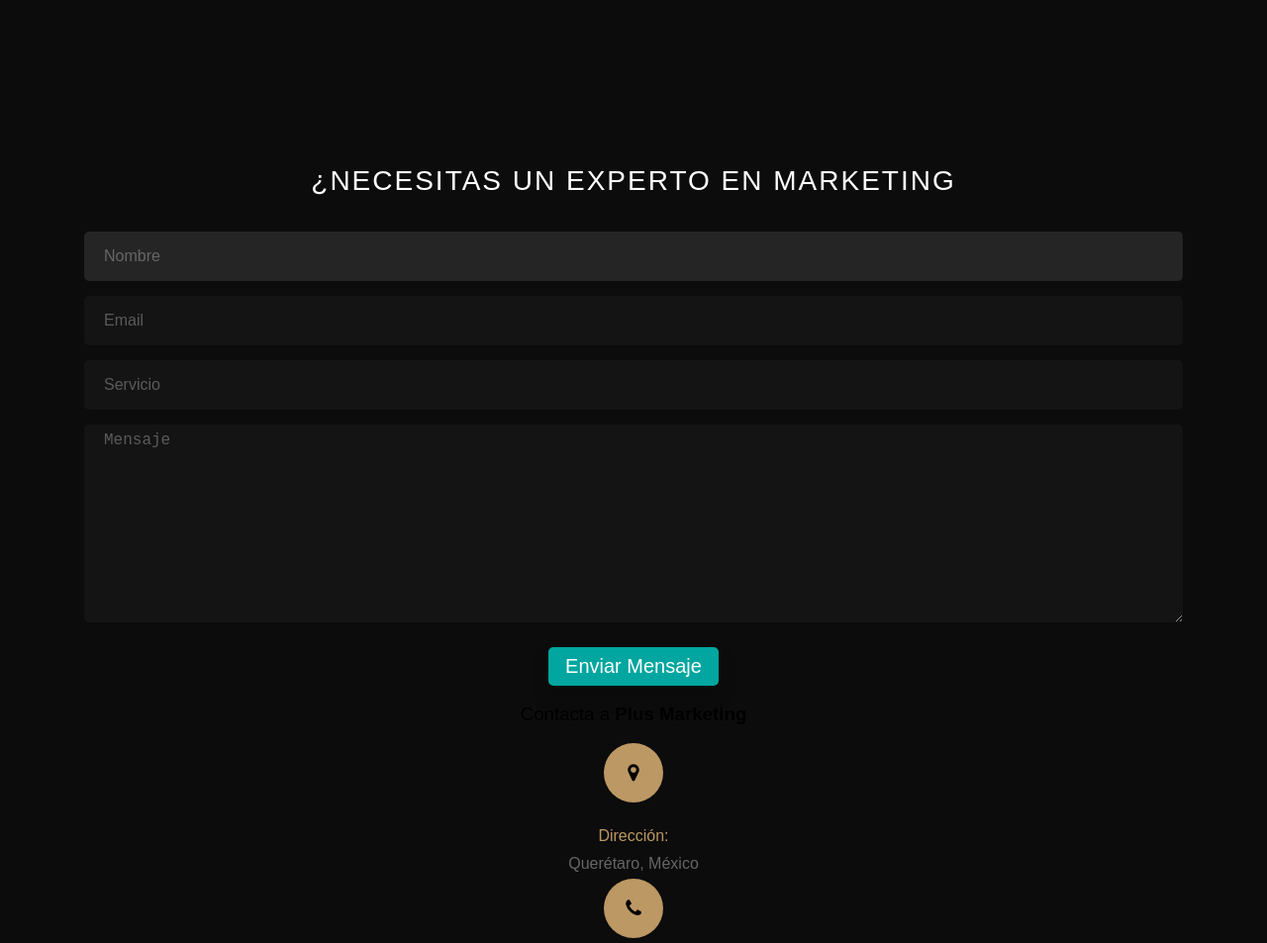
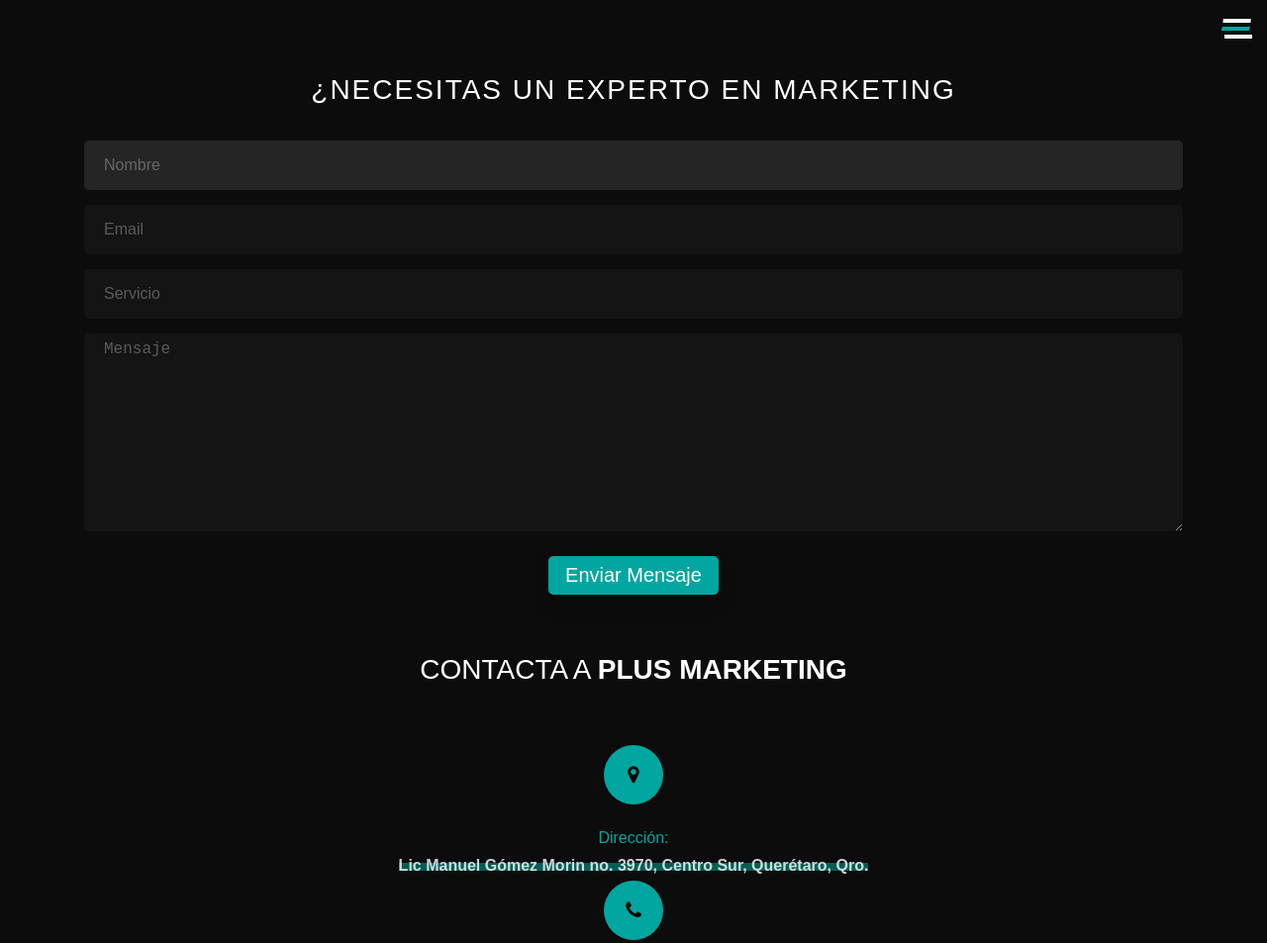
Before and after one commit to luiznaiper/plus-new, a website: page contacto.html in a window 1280 px wide. Shown: the top 953 px of the page at 99% size. Drawn offline with Linux system fonts and the light colour scheme.

Commit message:
:construction: Creating contact part

```diff
--- a/contacto.html
+++ b/contacto.html
@@ -89,6 +89,22 @@
     </script> -->
   </head>
   <body>
+    <header>
+      <div class="mobile-container">
+        <button id="burger" class="open-main-nav">
+          <span class="burger"></span>
+        </button>
+        <nav class="main-nav" id="main-nav">
+          <ul>
+            <li><a href="index.html">Home</a></li>
+            <li><a href="servicios.html">Servicios</a></li>
+            <li><a href="portafolio.html">Portafolio</a></li>
+            <li><a href="clientes.html">Clientes</a></li>
+            <li><a href="contacto.html">Contacto</a></li>
+          </ul>
+        </nav>
+      </div>
+    </header>
     <section class="ftco-section">
       <div class="container">
         <div class="row justify-content-center">
@@ -110,7 +126,7 @@
                       id="form-message-success"
                       class="mb-4 w-100 text-center"
                     >
-                      Your message was sent, thank you!
+                      Tu mensaje ha sido enviado
                     </div>
                     <form
                       method="POST"
@@ -192,7 +208,15 @@
                           <span class="fa fa-map-marker"></span>
                         </div>
                         <div class="text">
-                          <p><span>Dirección:</span> Querétaro, México</p>
+                          <p>
+                            <span>Dirección:</span
+                            ><a
+                              href="https://goo.gl/maps/mvNJ5sGx1XECjgfu6"
+                              target="_blank"
+                              >Lic Manuel Gómez Morin no. 3970, Centro Sur,
+                              Querétaro, Qro.</a
+                            >
+                          </p>
                         </div>
                       </div>
                     </div>
@@ -252,5 +276,7 @@
         <a href="#">Aviso de Privacidad</a>
       </div>
     </footer>
+      <!-- Main js -->
+  <script type="text/javascript" src="./src/js/index.js"></
   </body>
 </html>
--- a/src/css/contacto.css
+++ b/src/css/contacto.css
@@ -3912,7 +3912,7 @@
   -webkit-transition: 0.3s all ease;
   -o-transition: 0.3s all ease;
   transition: 0.3s all ease;
-  color: #bc9864;
+  color: var(--main-color);
 }
 a:hover,
 a:focus {
@@ -3939,11 +3939,11 @@
 }
 
 .bg-primary {
-  background: #bc9864 !important;
+  background: var(--main-color) !important;
 }
 
 .ftco-section {
-  padding: 7em 0;
+  padding: 2rem 0;
 }
 
 .ftco-no-pt {
@@ -3995,7 +3995,7 @@
 }
 .form-control:focus,
 .form-control:active {
-  border-color: #bc9864 !important;
+  border-color: var(--main-color) !important;
   background: rgba(255, 255, 255, 0.1);
 }
 
@@ -4027,7 +4027,7 @@
 }
 .dbox p span {
   font-weight: 500;
-  color: #bc9864;
+  color: var(--main-color);
   display: block;
 }
 .dbox p a {
@@ -4037,7 +4037,7 @@
   width: 60px;
   height: 60px;
   border-radius: 50%;
-  background: #bc9864;
+  background: var(--main-color);
   margin: 0 auto;
   margin-bottom: 20px;
 }
@@ -4081,8 +4081,8 @@
   box-shadow: 0px 10px 20px -6px rgba(0, 0, 0, 0.22) !important;
 }
 .btn.btn-primary {
-  background: #bc9864 !important;
-  border-color: #bc9864 !important;
+  background: var(--main-color) !important;
+  border-color: var(--main-color) !important;
   color: #000;
   text-transform: uppercase;
   font-weight: 600;
@@ -4154,3 +4154,10 @@
   display: flex;
   justify-content: center;
 }
+
+h3 {
+  color: var(--just-white);
+  padding: 4rem 0;
+  text-transform: uppercase;
+  font-size: 2.8rem;
+}
--- a/src/css/style.css
+++ b/src/css/style.css
@@ -33,6 +33,26 @@
 
 a {
   text-decoration: none;
+  font-weight: 700;
+  position: relative;
+  cursor: pointer;
+}
+
+a::before {
+  content: '';
+  background-color: hsla(175, 100%, 34%, 0.5);
+  position: absolute;
+  left: 0;
+  bottom: 3px;
+  width: 100%;
+  height: 8px;
+  z-index: -1;
+  transition: all 0.3s ease-in-out;
+}
+
+a:hover::before {
+  bottom: 0;
+  height: 100%;
 }
 
 .full-screen {
```
